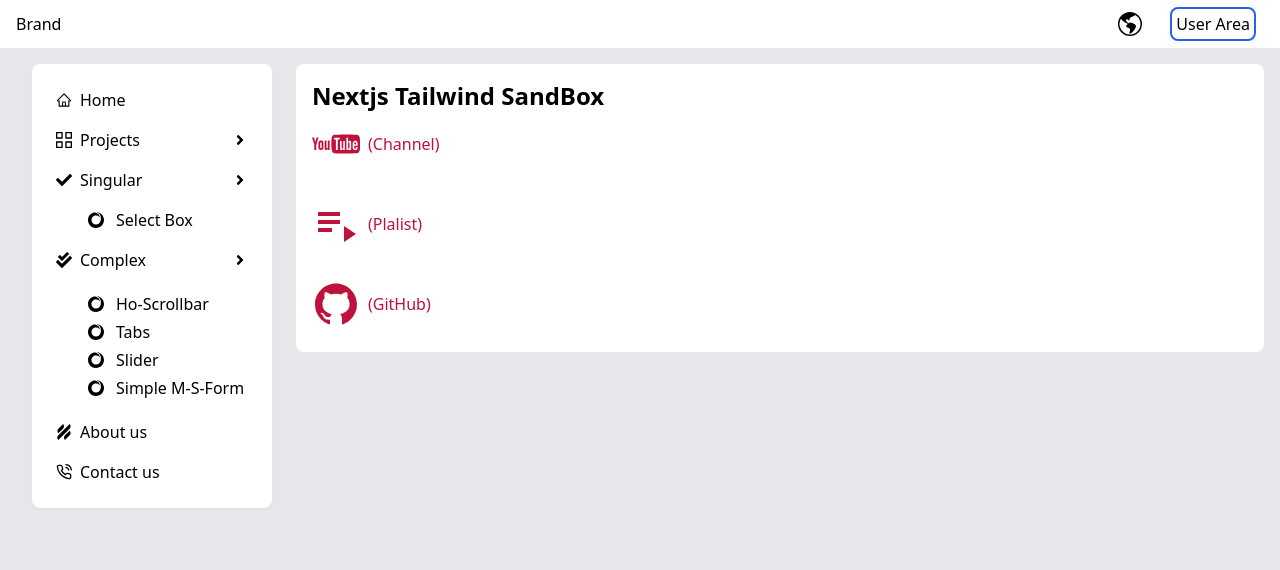
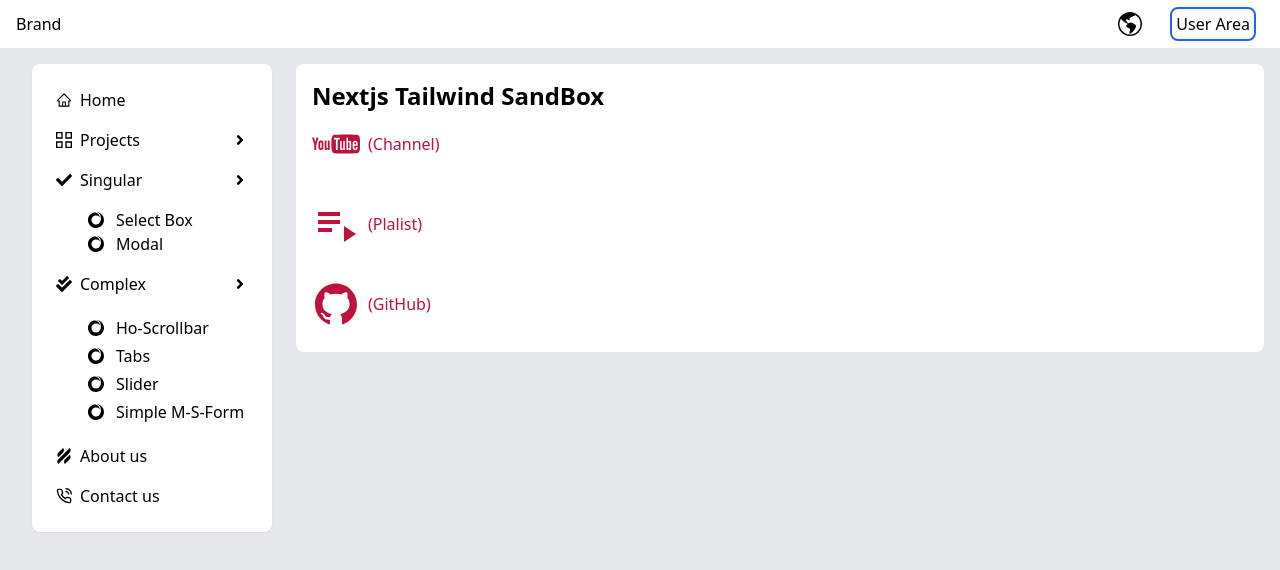
Before and after one commit to mohammad-taheri1/nextjs-tailwind-sandbox, a Next.js app: page / in a window 1280 px wide. Shown: the top 570 px of the page. Built offline with nearby package versions, Linux system fonts and the light colour scheme.

Commit message:
feat: update

```diff
--- a/components/layout/leyout-sections/MainSidebar.jsx
+++ b/components/layout/leyout-sections/MainSidebar.jsx
@@ -19,7 +19,7 @@ const MainSidebar = () => {
     <aside
       className={`bg-white top-4 left-4 lg:fixed lg:block lg:top-16 lg:left-8 rounded-lg overflow-hidden transition-all duration-200 ${
         open ? 'w-60 p-4 block fixed' : 'w-0 hidden'
-      } lg:w-60 lg:p-4 z-[15] shadow-sm`}
+      } lg:w-60 lg:p-4 max-md:z-20 shadow-sm`}
     >
       <ul>
         <li className='flex justify-end items-center lg:hidden'>
@@ -51,6 +51,12 @@ const MainSidebar = () => {
               <SiSinglestore />
               <Link href='/singular/selectbox' onClick={closeSeideBarHandler}>
                 Select Box
+              </Link>
+            </li>
+            <li className='flex justify-start items-center gap-3'>
+              <SiSinglestore />
+              <Link href='/singular/modal' onClick={closeSeideBarHandler}>
+                Modal
               </Link>
             </li>
           </ul>
```
